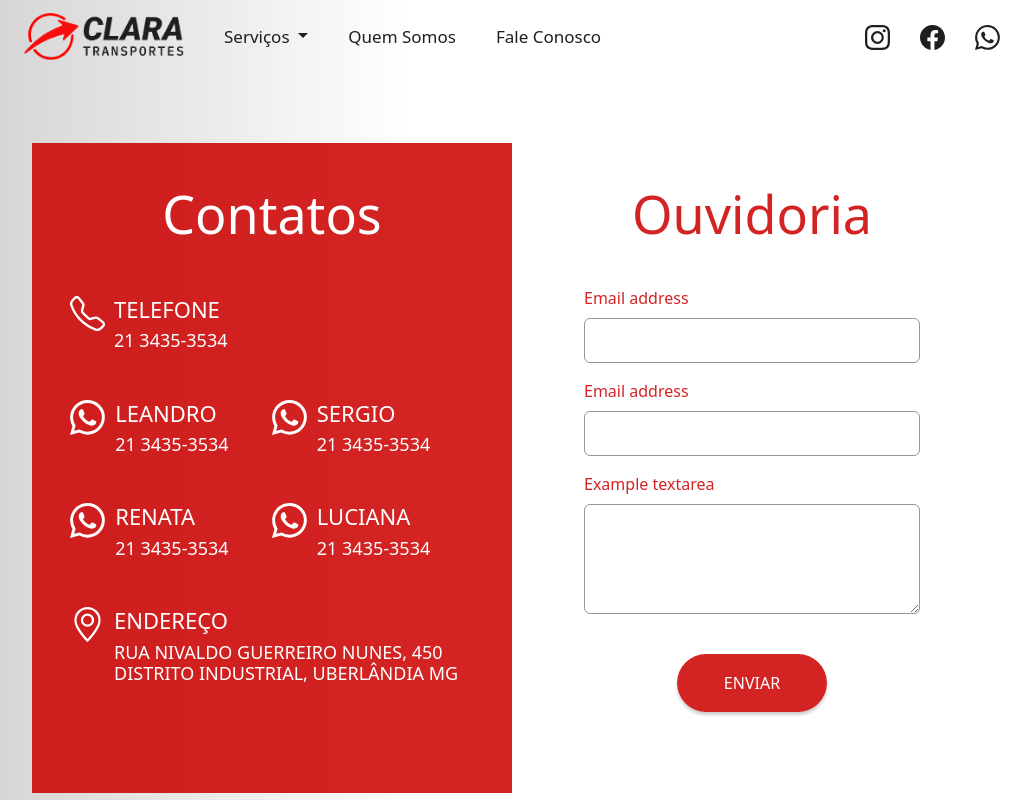
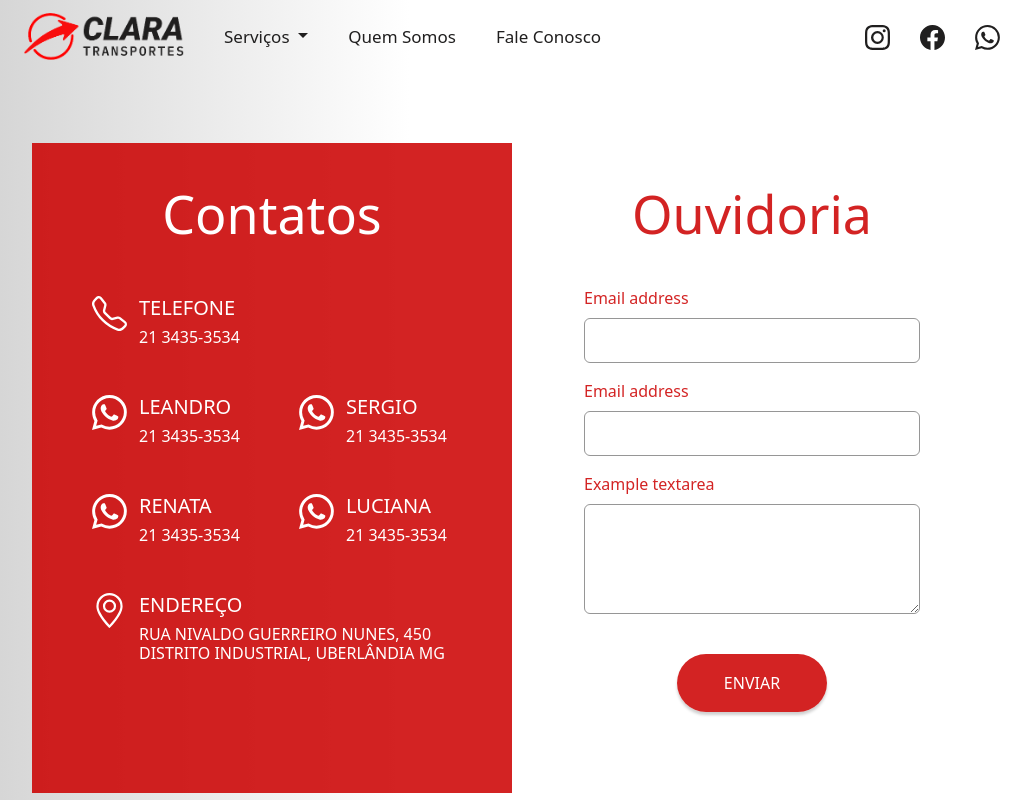
Before and after one commit to gabrielsantospds/clara-transportes-app, a Vue app: page /contact-us in a window 1024 px wide. Shown: the top 800 px of the page. Built offline with nearby package versions, Linux system fonts and the light colour scheme.

Commit message:
feat: add grid style to contact info

```diff
--- a/src/components/ComponentContactUs.vue
+++ b/src/components/ComponentContactUs.vue
@@ -11,7 +11,7 @@
                 <div class="content-data content-data-1">
                     <div class="content-data-icon content-data-icon-1">
                         <svg xmlns="http://www.w3.org/2000/svg" width="35" height="35" fill="currentColor"
-                            class="bi bi-telephone" viewBox="0 0 16 16">
+                            class="bi bi-telephone icon-svg" viewBox="0 0 16 16">
                             <path
                                 d="M3.654 1.328a.678.678 0 0 0-1.015-.063L1.605 2.3c-.483.484-.661 1.169-.45 1.77a17.6 17.6 0 0 0 4.168 6.608 17.6 17.6 0 0 0 6.608 4.168c.601.211 1.286.033 1.77-.45l1.034-1.034a.678.678 0 0 0-.063-1.015l-2.307-1.794a.68.68 0 0 0-.58-.122l-2.19.547a1.75 1.75 0 0 1-1.657-.459L5.482 8.062a1.75 1.75 0 0 1-.46-1.657l.548-2.19a.68.68 0 0 0-.122-.58zM1.884.511a1.745 1.745 0 0 1 2.612.163L6.29 2.98c.329.423.445.974.315 1.494l-.547 2.19a.68.68 0 0 0 .178.643l2.457 2.457a.68.68 0 0 0 .644.178l2.189-.547a1.75 1.75 0 0 1 1.494.315l2.306 1.794c.829.645.905 1.87.163 2.611l-1.034 1.034c-.74.74-1.846 1.065-2.877.702a18.6 18.6 0 0 1-7.01-4.42 18.6 18.6 0 0 1-4.42-7.009c-.362-1.03-.037-2.137.703-2.877z" />
                         </svg>
@@ -26,7 +26,7 @@
                 <div class="content-data">
                     <div class="content-data-icon">
                         <svg xmlns="http://www.w3.org/2000/svg" width="35" height="35" fill="currentColor"
-                            class="bi bi-whatsapp" viewBox="0 0 16 16">
+                            class="bi bi-whatsapp icon-svg" viewBox="0 0 16 16">
                             <path
                                 d="M13.601 2.326A7.85 7.85 0 0 0 7.994 0C3.627 0 .068 3.558.064 7.926c0 1.399.366 2.76 1.057 3.965L0 16l4.204-1.102a7.9 7.9 0 0 0 3.79.965h.004c4.368 0 7.926-3.558 7.93-7.93A7.9 7.9 0 0 0 13.6 2.326zM7.994 14.521a6.6 6.6 0 0 1-3.356-.92l-.24-.144-2.494.654.666-2.433-.156-.251a6.56 6.56 0 0 1-1.007-3.505c0-3.626 2.957-6.584 6.591-6.584a6.56 6.56 0 0 1 4.66 1.931 6.56 6.56 0 0 1 1.928 4.66c-.004 3.639-2.961 6.592-6.592 6.592m3.615-4.934c-.197-.099-1.17-.578-1.353-.646-.182-.065-.315-.099-.445.099-.133.197-.513.646-.627.775-.114.133-.232.148-.43.05-.197-.1-.836-.308-1.592-.985-.59-.525-.985-1.175-1.103-1.372-.114-.198-.011-.304.088-.403.087-.088.197-.232.296-.346.1-.114.133-.198.198-.33.065-.134.034-.248-.015-.347-.05-.099-.445-1.076-.612-1.47-.16-.389-.323-.335-.445-.34-.114-.007-.247-.007-.38-.007a.73.73 0 0 0-.529.247c-.182.198-.691.677-.691 1.654s.71 1.916.81 2.049c.098.133 1.394 2.132 3.383 2.992.47.205.84.326 1.129.418.475.152.904.129 1.246.08.38-.058 1.171-.48 1.338-.943.164-.464.164-.86.114-.943-.049-.084-.182-.133-.38-.232" />
                         </svg>
@@ -41,7 +41,7 @@
                 <div class="content-data">
                     <div class="content-data-icon">
                         <svg xmlns="http://www.w3.org/2000/svg" width="35" height="35" fill="currentColor"
-                            class="bi bi-whatsapp" viewBox="0 0 16 16">
+                            class="bi bi-whatsapp icon-svg" viewBox="0 0 16 16">
                             <path
                                 d="M13.601 2.326A7.85 7.85 0 0 0 7.994 0C3.627 0 .068 3.558.064 7.926c0 1.399.366 2.76 1.057 3.965L0 16l4.204-1.102a7.9 7.9 0 0 0 3.79.965h.004c4.368 0 7.926-3.558 7.93-7.93A7.9 7.9 0 0 0 13.6 2.326zM7.994 14.521a6.6 6.6 0 0 1-3.356-.92l-.24-.144-2.494.654.666-2.433-.156-.251a6.56 6.56 0 0 1-1.007-3.505c0-3.626 2.957-6.584 6.591-6.584a6.56 6.56 0 0 1 4.66 1.931 6.56 6.56 0 0 1 1.928 4.66c-.004 3.639-2.961 6.592-6.592 6.592m3.615-4.934c-.197-.099-1.17-.578-1.353-.646-.182-.065-.315-.099-.445.099-.133.197-.513.646-.627.775-.114.133-.232.148-.43.05-.197-.1-.836-.308-1.592-.985-.59-.525-.985-1.175-1.103-1.372-.114-.198-.011-.304.088-.403.087-.088.197-.232.296-.346.1-.114.133-.198.198-.33.065-.134.034-.248-.015-.347-.05-.099-.445-1.076-.612-1.47-.16-.389-.323-.335-.445-.34-.114-.007-.247-.007-.38-.007a.73.73 0 0 0-.529.247c-.182.198-.691.677-.691 1.654s.71 1.916.81 2.049c.098.133 1.394 2.132 3.383 2.992.47.205.84.326 1.129.418.475.152.904.129 1.246.08.38-.058 1.171-.48 1.338-.943.164-.464.164-.86.114-.943-.049-.084-.182-.133-.38-.232" />
                         </svg>
@@ -56,7 +56,7 @@
                 <div class="content-data">
                     <div class="content-data-icon">
                         <svg xmlns="http://www.w3.org/2000/svg" width="35" height="35" fill="currentColor"
-                            class="bi bi-whatsapp" viewBox="0 0 16 16">
+                            class="bi bi-whatsapp icon-svg" viewBox="0 0 16 16">
                             <path
                                 d="M13.601 2.326A7.85 7.85 0 0 0 7.994 0C3.627 0 .068 3.558.064 7.926c0 1.399.366 2.76 1.057 3.965L0 16l4.204-1.102a7.9 7.9 0 0 0 3.79.965h.004c4.368 0 7.926-3.558 7.93-7.93A7.9 7.9 0 0 0 13.6 2.326zM7.994 14.521a6.6 6.6 0 0 1-3.356-.92l-.24-.144-2.494.654.666-2.433-.156-.251a6.56 6.56 0 0 1-1.007-3.505c0-3.626 2.957-6.584 6.591-6.584a6.56 6.56 0 0 1 4.66 1.931 6.56 6.56 0 0 1 1.928 4.66c-.004 3.639-2.961 6.592-6.592 6.592m3.615-4.934c-.197-.099-1.17-.578-1.353-.646-.182-.065-.315-.099-.445.099-.133.197-.513.646-.627.775-.114.133-.232.148-.43.05-.197-.1-.836-.308-1.592-.985-.59-.525-.985-1.175-1.103-1.372-.114-.198-.011-.304.088-.403.087-.088.197-.232.296-.346.1-.114.133-.198.198-.33.065-.134.034-.248-.015-.347-.05-.099-.445-1.076-.612-1.47-.16-.389-.323-.335-.445-.34-.114-.007-.247-.007-.38-.007a.73.73 0 0 0-.529.247c-.182.198-.691.677-.691 1.654s.71 1.916.81 2.049c.098.133 1.394 2.132 3.383 2.992.47.205.84.326 1.129.418.475.152.904.129 1.246.08.38-.058 1.171-.48 1.338-.943.164-.464.164-.86.114-.943-.049-.084-.182-.133-.38-.232" />
                         </svg>
@@ -71,7 +71,7 @@
                 <div class="content-data">
                     <div class="content-data-icon">
                         <svg xmlns="http://www.w3.org/2000/svg" width="35" height="35" fill="currentColor"
-                            class="bi bi-whatsapp" viewBox="0 0 16 16">
+                            class="bi bi-whatsapp icon-svg" viewBox="0 0 16 16">
                             <path
                                 d="M13.601 2.326A7.85 7.85 0 0 0 7.994 0C3.627 0 .068 3.558.064 7.926c0 1.399.366 2.76 1.057 3.965L0 16l4.204-1.102a7.9 7.9 0 0 0 3.79.965h.004c4.368 0 7.926-3.558 7.93-7.93A7.9 7.9 0 0 0 13.6 2.326zM7.994 14.521a6.6 6.6 0 0 1-3.356-.92l-.24-.144-2.494.654.666-2.433-.156-.251a6.56 6.56 0 0 1-1.007-3.505c0-3.626 2.957-6.584 6.591-6.584a6.56 6.56 0 0 1 4.66 1.931 6.56 6.56 0 0 1 1.928 4.66c-.004 3.639-2.961 6.592-6.592 6.592m3.615-4.934c-.197-.099-1.17-.578-1.353-.646-.182-.065-.315-.099-.445.099-.133.197-.513.646-.627.775-.114.133-.232.148-.43.05-.197-.1-.836-.308-1.592-.985-.59-.525-.985-1.175-1.103-1.372-.114-.198-.011-.304.088-.403.087-.088.197-.232.296-.346.1-.114.133-.198.198-.33.065-.134.034-.248-.015-.347-.05-.099-.445-1.076-.612-1.47-.16-.389-.323-.335-.445-.34-.114-.007-.247-.007-.38-.007a.73.73 0 0 0-.529.247c-.182.198-.691.677-.691 1.654s.71 1.916.81 2.049c.098.133 1.394 2.132 3.383 2.992.47.205.84.326 1.129.418.475.152.904.129 1.246.08.38-.058 1.171-.48 1.338-.943.164-.464.164-.86.114-.943-.049-.084-.182-.133-.38-.232" />
                         </svg>
@@ -86,7 +86,7 @@
                 <div class="content-data content-data-6">
                     <div class="content-data-icon content-data-icon-6">
                         <svg xmlns="http://www.w3.org/2000/svg" width="35" height="35" fill="currentColor"
-                            class="bi bi-geo-alt" viewBox="0 0 16 16">
+                            class="bi bi-geo-alt icon-svg" viewBox="0 0 16 16">
                             <path
                                 d="M12.166 8.94c-.524 1.062-1.234 2.12-1.96 3.07A32 32 0 0 1 8 14.58a32 32 0 0 1-2.206-2.57c-.726-.95-1.436-2.008-1.96-3.07C3.304 7.867 3 6.862 3 6a5 5 0 0 1 10 0c0 .862-.305 1.867-.834 2.94M8 16s6-5.686 6-10A6 6 0 0 0 2 6c0 4.314 6 10 6 10" />
                             <path d="M8 8a2 2 0 1 1 0-4 2 2 0 0 1 0 4m0 1a3 3 0 1 0 0-6 3 3 0 0 0 0 6" />
@@ -138,9 +138,10 @@
 .container-data {
     display: grid;
     grid-template-columns: 1fr 1fr;
-    width: 84%;
+    width: 65%;
     margin: 50px auto;
     row-gap: 40px;
+    column-gap: 25%;
 }
 
 .container-input {
@@ -172,7 +173,8 @@
 
 .content-data-icon {
     grid-row-start: 1;
-    grid-row-end: 3
+    grid-row-end: 3;
+    margin-right: 12px;
 }
 
 .title {
@@ -274,6 +276,24 @@
 
 @media screen and (min-width: 992px) and (max-width: 1199px) {
 
+    .container-data {
+        width: 75%;
+        column-gap: 15%;
+    }
+
+    .svg-icon {
+        width: 30px;
+        height: 30px;
+    }
+
+    .data-title {
+        font-size: 20px;
+    }
+
+    .data-subtitle {
+        font-size: 16px
+    }
+
     .title {
         font-size: 52px;
     }
@@ -284,4 +304,12 @@
         font-size: 16px;
     }
 }
+
+@media screen and (min-width: 1200px) and (max-width: 1399px) {
+
+    .container-data {
+        width: 70%;
+        column-gap: 20%;
+    }
+}
 </style>
```
